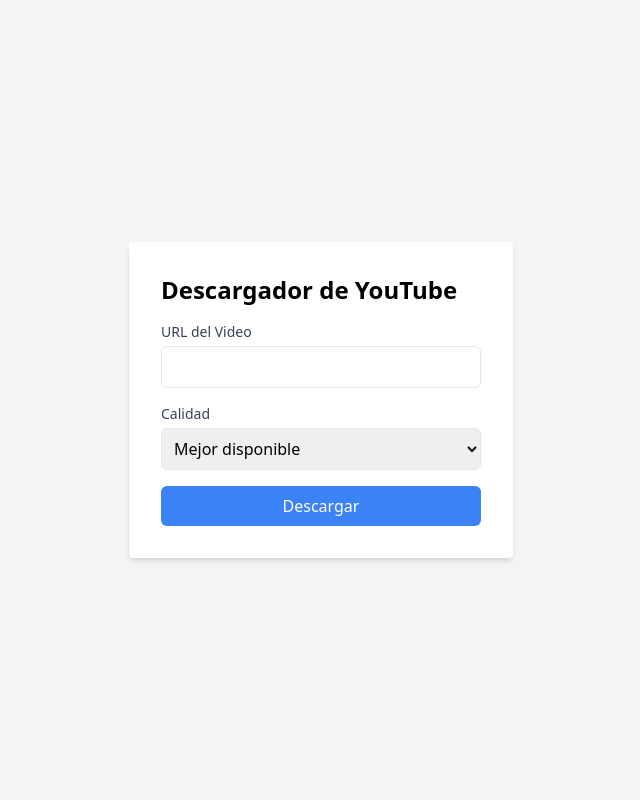
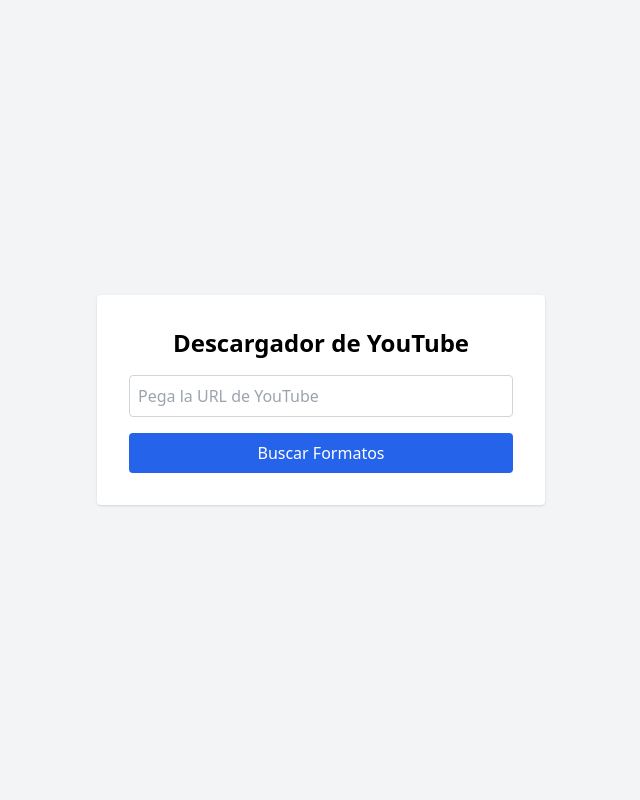
Before and after one commit to pauallendedev/youtube-downloader-bot, a Flask app: page / in a window 1280 px wide. Shown: the whole page, without its empty margins (319-959 px from the left). Run offline with Flask 2, Linux system fonts and the light colour scheme; some libraries are stand-ins or nearby versions.

Commit message:
Update index.html

```diff
--- a/templates/index.html
+++ b/templates/index.html
@@ -1,29 +1,58 @@
 <!DOCTYPE html>
 <html lang="es">
 <head>
-    <meta charset="UTF-8">
-    <title>Descargador de YouTube</title>
-    <script src="https://cdn.tailwindcss.com"></script>
+  <meta charset="UTF-8" />
+  <title>YouTube Downloader Bot</title>
+  <script src="https://cdn.tailwindcss.com"></script>
 </head>
-<body class="bg-gray-100 h-screen flex items-center justify-center">
-    <div class="bg-white p-8 rounded shadow-md w-96">
-        <h1 class="text-2xl font-bold mb-4">Descargador de YouTube</h1>
-        <form method="post">
-            <div class="mb-4">
-                <label for="url" class="block text-sm font-medium text-gray-700">URL del Video</label>
-                <input type="text" id="url" name="url" required class="mt-1 p-2 w-full border rounded-md">
-            </div>
-            <div class="mb-4">
-                <label for="quality" class="block text-sm font-medium text-gray-700">Calidad</label>
-                <select id="quality" name="quality" class="mt-1 p-2 w-full border rounded-md">
-                    <option value="best">Mejor disponible</option>
-                    <option value="worst">Peor disponible</option>
-                    <option value="bestvideo">Mejor video</option>
-                    <option value="bestaudio">Mejor audio</option>
-                </select>
-            </div>
-            <button type="submit" class="bg-blue-500 text-white p-2 rounded-md w-full">Descargar</button>
-        </form>
-    </div>
+<body class="bg-gray-100 min-h-screen flex items-center justify-center">
+  <div class="bg-white p-8 rounded shadow w-full max-w-md">
+    <h1 class="text-2xl font-bold mb-4 text-center">Descargador de YouTube</h1>
+
+    <form id="fetch-form" class="space-y-4">
+      <input type="text" id="url" name="url" placeholder="Pega la URL de YouTube" required
+        class="w-full p-2 border border-gray-300 rounded" />
+      <button type="submit"
+        class="w-full bg-blue-600 text-white p-2 rounded hover:bg-blue-700">Buscar Formatos</button>
+    </form>
+
+    <form id="download-form" class="space-y-4 mt-6 hidden" method="post" action="/download">
+      <input type="hidden" name="url" id="download-url" />
+      <label for="format" class="block text-sm font-semibold">Selecciona una calidad:</label>
+      <select id="format" name="format" required class="w-full p-2 border border-gray-300 rounded"></select>
+      <button type="submit"
+        class="w-full bg-green-600 text-white p-2 rounded hover:bg-green-700">Descargar</button>
+    </form>
+  </div>
+
+  <script>
+    const fetchForm = document.getElementById("fetch-form");
+    const downloadForm = document.getElementById("download-form");
+    const formatSelect = document.getElementById("format");
+
+    fetchForm.addEventListener("submit", async (e) => {
+      e.preventDefault();
+      const url = document.getElementById("url").value;
+      const res = await fetch("/formats", {
+        method: "POST",
+        headers: { "Content-Type": "application/json" },
+        body: JSON.stringify({ url }),
+      });
+
+      const data = await res.json();
+      if (data.formats) {
+        formatSelect.innerHTML = "";
+        data.formats.forEach(f => {
+          const label = `${f.resolution} (${f.ext}) ${f.note}`;
+          const option = new Option(label, f.format_id);
+          formatSelect.add(option);
+        });
+        document.getElementById("download-url").value = url;
+        downloadForm.classList.remove("hidden");
+      } else {
+        alert("Error al obtener formatos: " + data.error);
+      }
+    });
+  </script>
 </body>
 </html>
```
